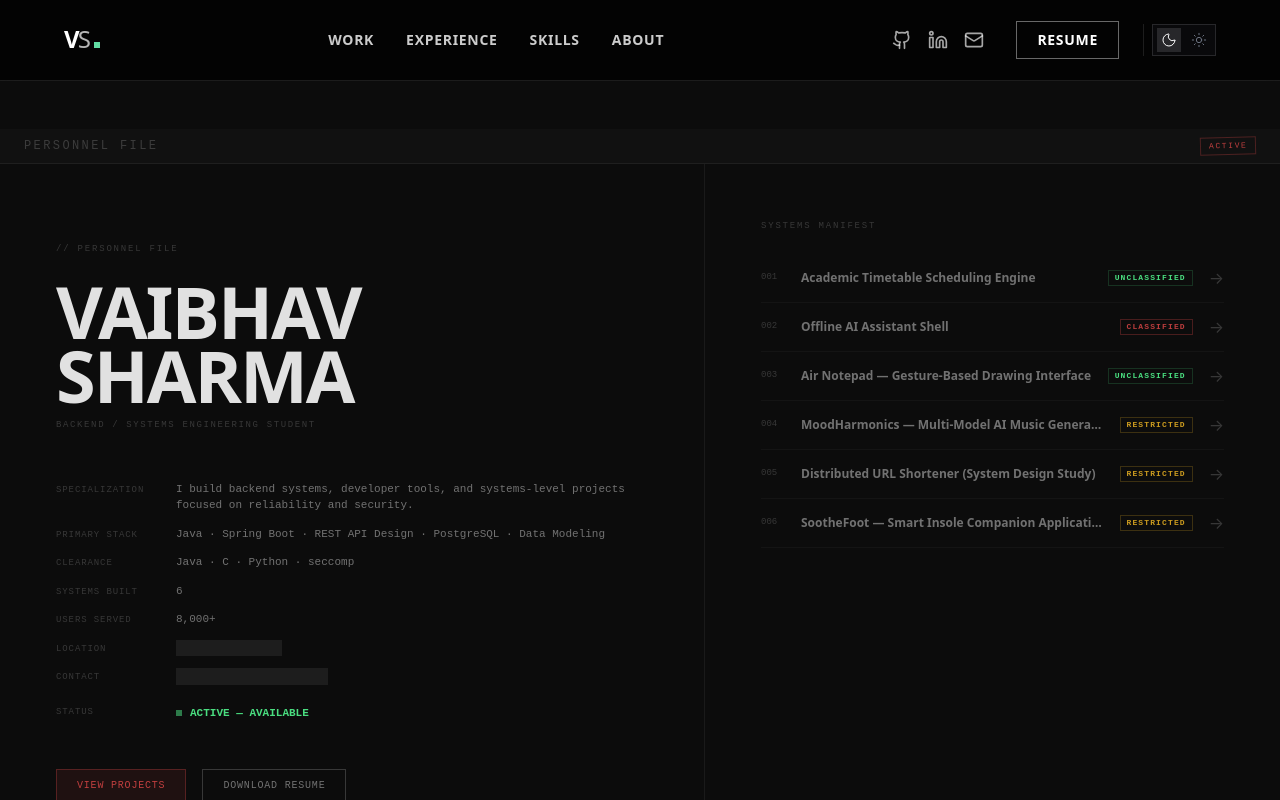
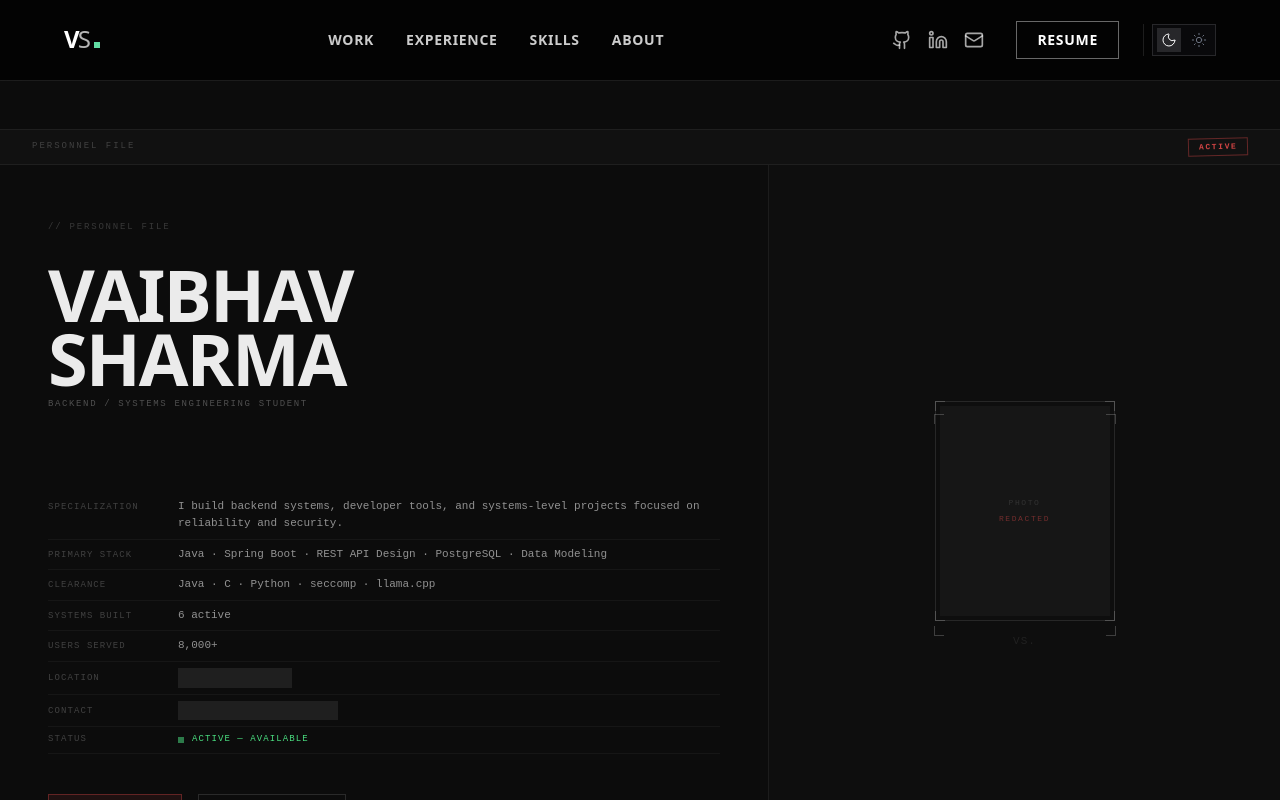
Before and after one commit to sharmavaibhav31/sharmavaibhav31, a React (Vite) app in the folder portfolio/: page / in a window 1280 px wide. Shown: the top 800 px of the page. Built offline with nearby package versions, Linux system fonts and the light colour scheme.

Commit message:
Added Image and updated herosection

```diff
--- a/portfolio/src/components/sections/HeroSection.tsx
+++ b/portfolio/src/components/sections/HeroSection.tsx
@@ -1,5 +1,5 @@
-// Theme: Redacted × Kernel/Log — new branch
-// Data source: resume.json, skills.json, projects.json — untouched
+// Theme: Redacted × Kernel/Log hybrid
+// Data: untouched — presentation layer only
 
 import React from 'react';
 import resumeData from '../../data/resume.json';
@@ -14,30 +14,14 @@ export const HeroSection: React.FC = () => {
         .find(c => c.category === 'Backend Engineering')
         ?.items.slice(0, 5).map(i => i.name).join(' · ') || 'Java · Spring Boot · PostgreSQL · Docker';
 
-    const renderBadge = (category: string) => {
-        switch (category) {
-            case 'Security':
-                return <span className="font-mono text-[8px] tracking-[0.14em] px-[6px] py-[1px] font-bold border-[0.5px] border-accent-red-border text-accent-red">CLASSIFIED</span>;
-            case 'ML Orchestration':
-            case 'ML / AI':
-            case 'Scalability':
-            case 'IoT Systems':
-                return <span className="font-mono text-[8px] tracking-[0.14em] px-[6px] py-[1px] font-bold border-[0.5px] border-accent-amber-border text-accent-amber">RESTRICTED</span>;
-            case 'Automation':
-            case 'HCI':
-            default:
-                return <span className="font-mono text-[8px] tracking-[0.14em] px-[6px] py-[1px] font-bold border-[0.5px] border-accent-green-border text-accent-green">UNCLASSIFIED</span>;
-        }
-    };
-
     return (
         <section id="hero" className="w-full min-h-screen flex flex-col bg-bg-primary pt-[48px]">
             {/* DOCUMENT HEADER BAR */}
-            <div className="w-full bg-bg-surface border-b-[0.5px] border-border-default px-6 py-2 flex justify-between items-center z-10 shrink-0">
-                <div className="font-mono text-[12px] text-text-muted tracking-[0.2em]">
+            <div className="w-full h-[36px] bg-[#111111] border-y-[0.5px] border-white/[0.06] px-8 flex justify-between items-center z-10 shrink-0">
+                <div className="font-mono text-[9px] text-white/20 tracking-[0.22em]">
                     PERSONNEL FILE
                 </div>
-                <div className="font-mono text-[8px] tracking-[0.2em] px-2 py-[2px] border border-accent-red-border text-accent-red -rotate-[1.5deg]">
+                <div className="font-mono text-[8px] font-bold tracking-[0.2em] text-[#ff5050]/80 border border-[#ff5050]/35 px-[10px] py-[2px] -rotate-[1.5deg] inline-block">
                     ACTIVE
                 </div>
             </div>
@@ -45,94 +29,123 @@ export const HeroSection: React.FC = () => {
             {/* HERO BODY */}
             <div className="flex flex-col lg:flex-row flex-1">
                 {/* LEFT COLUMN */}
-                <div className="w-full lg:w-[55%] p-6 sm:p-14 flex flex-col justify-center">
+                <div className="w-full lg:w-[60%] px-6 py-10 lg:p-[3.5rem_3rem] flex flex-col justify-center min-h-[calc(100vh-84px)]">
                     {/* Top section */}
-                    <div className="mb-12">
-                        <div className="font-mono text-[9px] text-text-muted tracking-[0.2em] mb-6">
+                    <div className="mb-10">
+                        <div className="font-mono text-[9px] text-white/[0.18] tracking-[0.2em] mb-[1.8rem]">
                             // PERSONNEL FILE
                         </div>
-                        <h1 className="font-sans text-[48px] sm:text-[72px] font-black leading-[0.88] tracking-[-2px] text-text-primary uppercase">
+                        <h1 className="font-sans text-[48px] lg:text-[72px] font-black leading-[0.88] tracking-[-2px] text-white/[0.92] uppercase mb-2">
                             {resumeData.name.split(' ').map((n, i) => <React.Fragment key={i}>{n}<br className="hidden sm:block" /></React.Fragment>)}
                         </h1>
-                        <div className="font-mono text-[9px] tracking-[0.18em] text-text-muted mt-3 uppercase">
+                        <div className="font-mono text-[9px] tracking-[0.18em] text-white/[0.28] mb-[2.5rem] uppercase">
                             {resumeData.title}
                         </div>
                     </div>
 
                     {/* Middle section — FIELD ROWS */}
-                    <div className="flex flex-col gap-3 mb-12">
-                        <div className="flex flex-row items-baseline">
-                            <span className="w-[120px] shrink-0 font-mono text-[9px] text-text-muted tracking-[0.1em] uppercase">SPECIALIZATION</span>
-                            <span className="font-mono text-[11px] text-text-secondary">{specialization}</span>
+                    <div className="flex flex-col">
+                        <div className="flex flex-row items-baseline py-[6px] border-b-[0.5px] border-white/[0.04]">
+                            <span className="w-[130px] shrink-0 font-mono text-[9px] text-white/[0.22] tracking-[0.12em] uppercase">SPECIALIZATION</span>
+                            <span className="font-mono text-[11px] text-white/[0.55] leading-[1.6]">{specialization}</span>
                         </div>
-                        <div className="flex flex-row items-baseline">
-                            <span className="w-[120px] shrink-0 font-mono text-[9px] text-text-muted tracking-[0.1em] uppercase">PRIMARY STACK</span>
-                            <span className="font-mono text-[11px] text-text-secondary">{primaryStack}</span>
+                        <div className="flex flex-row items-baseline py-[6px] border-b-[0.5px] border-white/[0.04]">
+                            <span className="w-[130px] shrink-0 font-mono text-[9px] text-white/[0.22] tracking-[0.12em] uppercase">PRIMARY STACK</span>
+                            <span className="font-mono text-[11px] text-white/[0.55] leading-[1.6]">{primaryStack}</span>
                         </div>
-                        <div className="flex flex-row items-baseline">
-                            <span className="w-[120px] shrink-0 font-mono text-[9px] text-text-muted tracking-[0.1em] uppercase">CLEARANCE</span>
-                            <span className="font-mono text-[11px] text-text-secondary">Java · C · Python · seccomp</span>
+                        <div className="flex flex-row items-baseline py-[6px] border-b-[0.5px] border-white/[0.04]">
+                            <span className="w-[130px] shrink-0 font-mono text-[9px] text-white/[0.22] tracking-[0.12em] uppercase">CLEARANCE</span>
+                            <span className="font-mono text-[11px] text-white/[0.55] leading-[1.6]">Java · C · Python · seccomp · llama.cpp</span>
                         </div>
-                        <div className="flex flex-row items-baseline">
-                            <span className="w-[120px] shrink-0 font-mono text-[9px] text-text-muted tracking-[0.1em] uppercase">SYSTEMS BUILT</span>
-                            <span className="font-mono text-[11px] text-text-secondary">{projectsData.length}</span>
+                        <div className="flex flex-row items-baseline py-[6px] border-b-[0.5px] border-white/[0.04]">
+                            <span className="w-[130px] shrink-0 font-mono text-[9px] text-white/[0.22] tracking-[0.12em] uppercase">SYSTEMS BUILT</span>
+                            <span className="font-mono text-[11px] text-white/[0.55] leading-[1.6]">{projectsData.length} active</span>
                         </div>
-                        <div className="flex flex-row items-baseline">
-                            <span className="w-[120px] shrink-0 font-mono text-[9px] text-text-muted tracking-[0.1em] uppercase">USERS SERVED</span>
-                            <span className="font-mono text-[11px] text-text-secondary">8,000+</span>
+                        <div className="flex flex-row items-baseline py-[6px] border-b-[0.5px] border-white/[0.04]">
+                            <span className="w-[130px] shrink-0 font-mono text-[9px] text-white/[0.22] tracking-[0.12em] uppercase">USERS SERVED</span>
+                            <span className="font-mono text-[11px] text-white/[0.55] leading-[1.6]">8,000+</span>
                         </div>
-                        <div className="flex flex-row items-baseline">
-                            <span className="w-[120px] shrink-0 font-mono text-[9px] text-text-muted tracking-[0.1em] uppercase">LOCATION</span>
-                            <span className="font-mono text-[11px] redacted cursor-help" title="hover to reveal">Bengaluru, India</span>
+                        <div className="flex flex-row items-baseline py-[6px] border-b-[0.5px] border-white/[0.04]">
+                            <span className="w-[130px] shrink-0 font-mono text-[9px] text-white/[0.22] tracking-[0.12em] uppercase">LOCATION</span>
+                            <span className="font-mono text-[11px] leading-[1.6] bg-white/[0.08] text-transparent select-none cursor-pointer px-[4px] py-[1px] transition-all duration-250 ease-out hover:bg-transparent hover:text-white/[0.55]" title="hover to reveal">Bengaluru, India</span>
                         </div>
-                        <div className="flex flex-row items-baseline">
-                            <span className="w-[120px] shrink-0 font-mono text-[9px] text-text-muted tracking-[0.1em] uppercase">CONTACT</span>
-                            <span className="font-mono text-[11px] redacted cursor-help" title="hover to reveal">{resumeData.socials.email.replace('mailto:', '')}</span>
+                        <div className="flex flex-row items-baseline py-[6px] border-b-[0.5px] border-white/[0.04]">
+                            <span className="w-[130px] shrink-0 font-mono text-[9px] text-white/[0.22] tracking-[0.12em] uppercase">CONTACT</span>
+                            <span className="font-mono text-[11px] leading-[1.6] bg-white/[0.08] text-transparent select-none cursor-pointer px-[4px] py-[1px] transition-all duration-250 ease-out hover:bg-transparent hover:text-white/[0.55]" title="hover to reveal">{resumeData.socials.email.replace('mailto:', '')}</span>
                         </div>
-                        <div className="flex flex-row items-center mt-2">
-                            <span className="w-[120px] shrink-0 font-mono text-[9px] text-text-muted tracking-[0.1em] uppercase">STATUS</span>
-                            <div className="flex items-center gap-2">
-                                <div className="w-[6px] h-[6px] rounded-full bg-accent-green animate-pulse-dot"></div>
-                                <span className="font-mono text-[11px] text-accent-green font-bold">ACTIVE — AVAILABLE</span>
+                        <div className="flex flex-row items-center py-[6px] border-b-[0.5px] border-white/[0.04]">
+                            <span className="w-[130px] shrink-0 font-mono text-[9px] text-white/[0.22] tracking-[0.12em] uppercase">STATUS</span>
+                            <div className="flex items-center">
+                                <div className="w-[6px] h-[6px] rounded-full bg-[#4ade80] animate-pulse-dot mr-2 shrink-0"></div>
+                                <span className="font-mono text-[9px] tracking-[0.12em] text-[#4ade80]">ACTIVE — AVAILABLE</span>
                             </div>
                         </div>
                     </div>
 
                     {/* Bottom section — buttons */}
-                    <div className="flex flex-row gap-4 mt-auto lg:mt-0">
-                        <a href="#work" className="font-mono text-[10px] tracking-[0.08em] uppercase bg-accent-red-bg text-accent-red border-[0.5px] border-accent-red-border px-5 py-2 hover:border-accent-red hover:bg-accent-red/10 transition-all duration-150 rounded-none">
+                    <div className="flex flex-row gap-4 mt-[2.5rem]">
+                        <a href="#work" className="font-mono text-[10px] tracking-[0.08em] uppercase bg-[#ff5050]/[0.08] text-[#ff5050]/[0.85] border-[0.5px] border-[#ff5050]/30 px-[22px] py-[9px] hover:bg-[#ff5050]/[0.14] hover:border-[#ff5050]/50 transition-all duration-150 rounded-none">
                             VIEW PROJECTS
                         </a>
-                        <a href={`${import.meta.env.BASE_URL}Vaibhav_Sharma_resume.pdf`} target="_blank" rel="noopener noreferrer" className="font-mono text-[10px] tracking-[0.08em] uppercase bg-transparent text-text-secondary border-[0.5px] border-text-muted px-5 py-2 hover:border-text-secondary hover:text-text-primary transition-all duration-150 rounded-none">
+                        <a href={`${import.meta.env.BASE_URL}Vaibhav_Sharma_resume.pdf`} target="_blank" rel="noopener noreferrer" className="font-mono text-[10px] tracking-[0.08em] uppercase bg-transparent text-white/[0.35] border-[0.5px] border-white/[0.12] px-[22px] py-[9px] hover:text-white/[0.6] hover:border-white/[0.25] transition-all duration-150 rounded-none">
                             DOWNLOAD RESUME
                         </a>
                     </div>
                 </div>
 
                 {/* RIGHT COLUMN */}
-                <div className="w-full lg:w-[45%] border-t-[0.5px] lg:border-t-0 lg:border-l-[0.5px] border-border-default p-6 sm:p-14 flex flex-col">
-                    <div className="font-mono text-[9px] text-text-muted tracking-[0.2em] mb-5">
-                        SYSTEMS MANIFEST
+                <div className="group relative w-full lg:w-[40%] bg-[#0e0e0e] border-t-[0.5px] lg:border-t-0 lg:border-l-[0.5px] border-white/[0.06] overflow-hidden min-h-[300px] lg:min-h-[calc(100vh-84px)] flex flex-col items-center justify-center">
+
+                    {/* Placeholder content (fades out on hover) */}
+                    <div className="flex flex-col items-center justify-center transition-opacity duration-400 ease-in-out group-hover:opacity-0 z-10 relative">
+                        {/* Rectangle Outline */}
+                        <div className="relative w-[180px] h-[220px] border-[0.5px] border-white/[0.1] flex flex-col items-center justify-center p-1">
+                            {/* Pattern/Noise Fill */}
+                            <div className="absolute inset-1 bg-white/[0.03]"></div>
+
+                            {/* Corner Markers */}
+                            <div className="absolute -top-[1px] -left-[1px] w-[10px] h-[10px] border-t-[1px] border-l-[1px] border-white/[0.2] group-hover:border-white/[0.08] transition-colors duration-400 z-20"></div>
+                            <div className="absolute -top-[1px] -right-[1px] w-[10px] h-[10px] border-t-[1px] border-r-[1px] border-white/[0.2] group-hover:border-white/[0.08] transition-colors duration-400 z-20"></div>
+                            <div className="absolute -bottom-[1px] -left-[1px] w-[10px] h-[10px] border-b-[1px] border-l-[1px] border-white/[0.2] group-hover:border-white/[0.08] transition-colors duration-400 z-20"></div>
+                            <div className="absolute -bottom-[1px] -right-[1px] w-[10px] h-[10px] border-b-[1px] border-r-[1px] border-white/[0.2] group-hover:border-white/[0.08] transition-colors duration-400 z-20"></div>
+
+                            {/* Centered Labels */}
+                            <div className="relative z-10 flex flex-col items-center">
+                                <span className="font-mono text-[8px] text-white/[0.12] tracking-[0.2em]">PHOTO</span>
+                                <span className="font-mono text-[8px] text-[#ff5050]/40 tracking-[0.2em] mt-1">REDACTED</span>
+                            </div>
+                        </div>
+
+                        {/* VS. label */}
+                        <div className="font-mono text-[11px] text-white/[0.08] tracking-[0.1em] mt-[12px]">
+                            VS.
+                        </div>
                     </div>
 
-                    <div className="flex-1 flex flex-col">
-                        {projectsData.slice(0, 7).map((project, index) => (
-                            <a href="#work" key={project.id} className="flex flex-row items-center border-b-[0.5px] border-border-subtle py-3 hover:bg-white/[0.02] cursor-pointer group transition-colors">
-                                <span className="w-[40px] font-mono text-[9px] text-text-muted">{(index + 1).toString().padStart(3, '0')}</span>
-                                <span className="flex-1 font-sans text-[12px] font-semibold text-text-secondary truncate pr-4 group-hover:text-text-primary transition-colors">
-                                    {project.title}
-                                </span>
-                                <div className="flex flex-row items-center gap-4 shrink-0">
-                                    {renderBadge(project.category)}
-                                    <span className="text-text-muted group-hover:translate-x-1 transition-transform">→</span>
-                                </div>
-                            </a>
-                        ))}
+                    {/* Actual Photo (fades in on hover) */}
+                    <div className="absolute inset-0 opacity-0 group-hover:opacity-100 transition-opacity duration-400 ease-in-out">
+                        <img
+                            src={`${import.meta.env.BASE_URL}vaibhav_sharma.png`}
+                            alt="Vaibhav Sharma"
+                            className="w-full h-full object-cover object-top"
+                        />
+                        {/* Overlay */}
+                        <div className="absolute inset-0 bg-[#0c0c0c]/35 pointer-events-none"></div>
                     </div>
 
-                    <div className="font-mono text-[9px] text-text-muted mt-8">
-                        hover CONTACT and LOCATION fields to reveal
+                    {/* Corner Markers (Stay visible on hover, but opacity changes) */}
+                    <div className="absolute left-1/2 top-1/2 -translate-x-1/2 -translate-y-1/2 w-[180px] h-[220px] pointer-events-none z-20">
+                         <div className="absolute -top-[1px] -left-[1px] w-[10px] h-[10px] border-t-[1px] border-l-[1px] border-white/[0.2] group-hover:border-white/[0.08] transition-colors duration-400"></div>
+                         <div className="absolute -top-[1px] -right-[1px] w-[10px] h-[10px] border-t-[1px] border-r-[1px] border-white/[0.2] group-hover:border-white/[0.08] transition-colors duration-400"></div>
+                         <div className="absolute -bottom-[1px] -left-[1px] w-[10px] h-[10px] border-b-[1px] border-l-[1px] border-white/[0.2] group-hover:border-white/[0.08] transition-colors duration-400"></div>
+                         <div className="absolute -bottom-[1px] -right-[1px] w-[10px] h-[10px] border-b-[1px] border-r-[1px] border-white/[0.2] group-hover:border-white/[0.08] transition-colors duration-400"></div>
                     </div>
+
+                    {/* Identity Confirmed Label */}
+                    <div className="absolute bottom-[1.5rem] left-[1.5rem] font-mono text-[9px] tracking-[0.16em] text-white/50 opacity-0 group-hover:opacity-100 transition-opacity duration-300 delay-200 z-20 pointer-events-none">
+                        // IDENTITY CONFIRMED
+                    </div>
+
                 </div>
             </div>
         </section>
```
Also changed, not shown: 1 other file (tests, documents, lock files or other folders).
